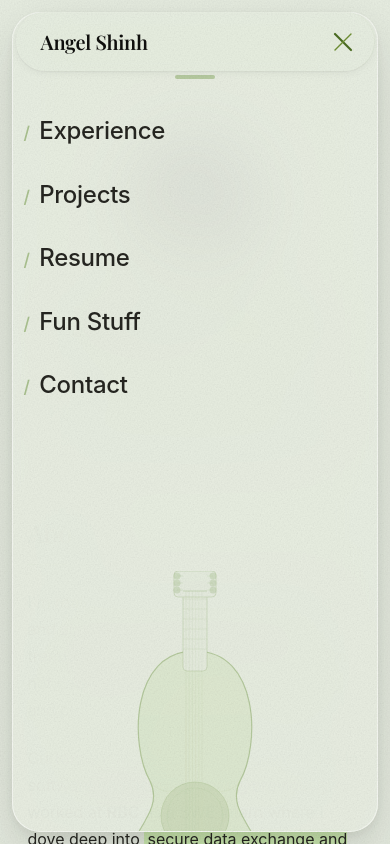
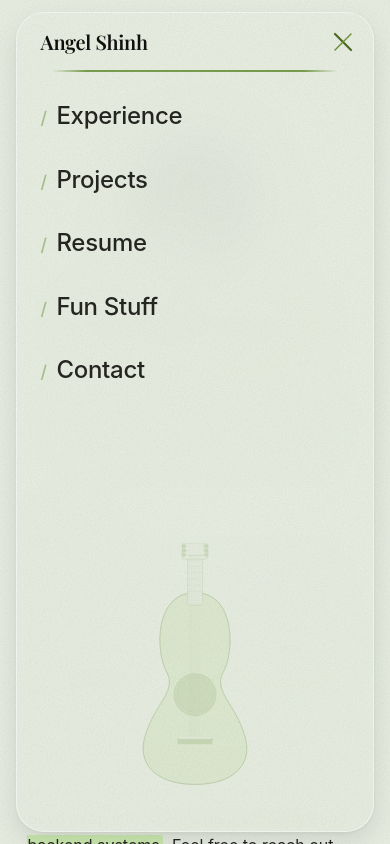
Before and after one commit to angelshinh1/portfolio, a Next.js app: page / in a window 390 px wide. Both pictures are taken after a click on the button 342 px from the left and 41 px from the top of the page. Shown: the top 844 px of the page. Built offline with nearby package versions, Linux system fonts and the light colour scheme; a web font is replaced by a local one.

Commit message:
update nav

```diff
--- a/src/components/Experience.js
+++ b/src/components/Experience.js
@@ -297,9 +297,6 @@ export default function Experience() {
                                 >
                                     <div className="overflow-hidden">
                                         <div className="px-2 md:px-4 pb-8 md:pb-10 ml-10 md:ml-14">
-                                            {/* Thin green rule */}
-                                            <div className="mb-5 h-px w-10" style={{ background: "var(--green-vivid)" }} />
-
                                             {exp.description && (
                                                 <p className="font-body text-base text-[var(--text-secondary)] mb-4 leading-relaxed max-w-[56ch]">
                                                     {exp.description}
--- a/src/components/Hero.js
+++ b/src/components/Hero.js
@@ -133,8 +133,7 @@ export default function Hero() {
                 <h2 className="type-heading text-[var(--text-primary)]">
                     About
                 </h2>
-                <div className="mb-6 mt-4 h-px w-10" style={{ background: "var(--green-vivid)" }} aria-hidden />
-                <div className="font-body type-body text-base lg:text-lg text-[var(--text-secondary)] space-y-5 max-w-[62ch]">
+                <div className="font-body type-body mt-5 text-base lg:text-lg text-[var(--text-secondary)] space-y-5 max-w-[62ch]">
                     <p>
                         I&apos;m really into exploring new technologies and staying
                         up-to-date with the latest trends in software development.
--- a/src/components/Navbar.js
+++ b/src/components/Navbar.js
@@ -13,6 +13,9 @@ const navItems = [
   { label: "Contact",    href: "/#contact"    },
 ];
 
+const isMobile = () => window.matchMedia("(max-width: 767px)").matches;
+const clamp = (v, min, max) => Math.max(min, Math.min(max, v));
+
 export default function Navbar() {
   const [open, setOpen] = useState(false);
   const [scrolled, setScrolled] = useState(false);
@@ -20,10 +23,14 @@ export default function Navbar() {
   const wigglePaths = useRef([]);
   const mobilePaths = useRef([]);
 
-  const sheetRef = useRef(null);
+  const navRef = useRef(null);    // the whole floating surface — this is what grows
+  const rowRef = useRef(null);    // the bar row: wordmark + links + toggle
+  const menuRef = useRef(null);   // everything revealed below the separator
   const springRef = useRef(null);
   const reducedRef = useRef(false);
-  const dragRef = useRef({ active: false, grabY: 0, y: 0, height: 0 });
+  const openRef = useRef(false);
+  const sizeRef = useRef({ collapsed: 56, expanded: 600 });
+  const dragRef = useRef({ active: false, grabY: 0, startH: 0, h: 0 });
   const tracker = useRef(createVelocityTracker());
 
   function wiggleLink(pathEl) {
@@ -64,76 +71,121 @@ export default function Navbar() {
     return () => window.removeEventListener("scroll", onScroll);
   }, []);
 
-  // One spring owns the sheet's Y for its whole life — opening, closing, and
-  // every gesture in between — so a transition can be grabbed mid-flight and
-  // reversed without a jump. Closed rests at -height (offscreen, above).
+  // ── The menu is the bar ────────────────────────────────────────────────────
+  // One surface, one spring, one dimension: the nav's own height. Opening grows
+  // the bar into a full menu; closing shrinks it back. Because a spring owns the
+  // value for the surface's whole life, an open can be caught halfway and pushed
+  // back closed without a jump.
   useEffect(() => {
-    const el = sheetRef.current;
-    if (!el) return;
+    const el = navRef.current;
+    const row = rowRef.current;
+    if (!el || !row) return;
 
-    const height = el.offsetHeight || window.innerHeight;
-    dragRef.current.height = height;
+    reducedRef.current = window.matchMedia("(prefers-reduced-motion: reduce)").matches;
 
-    // Reduced motion: the sheet cross-fades in place — no slide, no gesture.
-    reducedRef.current = window.matchMedia("(prefers-reduced-motion: reduce)").matches;
+    const measure = () => {
+      const collapsed = row.offsetHeight;
+      const inset = window.innerWidth >= 640 ? 16 : 12;
+      sizeRef.current = {
+        collapsed,
+        expanded: Math.max(collapsed, window.innerHeight - inset * 2),
+      };
+      return sizeRef.current;
+    };
+
+    const paint = (h) => {
+      const { collapsed, expanded } = sizeRef.current;
+      dragRef.current.h = h;
+      if (!isMobile()) return;   // desktop height is the browser's business
+
+      el.style.height = `${h}px`;
+
+      // The pill has to stop being a pill almost immediately, or a tall box with
+      // a 999px radius reads as a giant lozenge on the way open.
+      const progress = clamp((h - collapsed) / (expanded - collapsed), 0, 1);
+      el.style.borderRadius = `${999 - 971 * Math.min(1, progress * 6)}px`;
+
+      // A thin strip of chrome can be translucent; a surface that covers the
+      // screen is a blocking layer and has to read as near-solid, or the page
+      // behind it competes with the menu.
+      el.style.background = `rgba(232, 238, 226, ${(0.72 + 0.25 * progress).toFixed(3)})`;
+
+      // Menu content arrives once there's actually room for it
+      if (menuRef.current) {
+        menuRef.current.style.opacity = String(clamp((progress - 0.2) / 0.5, 0, 1));
+      }
+    };
+
+    const { collapsed } = measure();
+
     if (reducedRef.current) {
-      el.style.transform = "none";
-      el.style.opacity = "0";
-      el.style.pointerEvents = "none";
-      el.style.transition = "opacity 200ms ease";
+      // No growth animation: the menu is simply there or not.
+      el.style.transition = "none";
+      paint(collapsed);
       return;
     }
 
     const spring = createSpring({
-      from: -height,
+      from: collapsed,
       damping: 1,
-      response: 0.34,
-      onChange: (y) => {
-        dragRef.current.y = y;
-        el.style.transform = `translate3d(0, ${y}px, 0)`;
-        // Fade the surface out while it makes a large move, back in once settled
-        el.style.opacity = String(Math.min(1, 1 + y / (height * 0.5)));
-        el.style.pointerEvents = y > -height + 4 ? "auto" : "none";
-      },
+      response: 0.36,
+      onChange: paint,
     });
     springRef.current = spring;
-    el.style.transform = `translate3d(0, ${-height}px, 0)`;
-    el.style.opacity = "0";
+    paint(collapsed);
 
-    // Keep the closed position correct across rotation / viewport changes
     const onResize = () => {
-      dragRef.current.height = el.offsetHeight || window.innerHeight;
+      const { collapsed: c, expanded: e } = measure();
+      if (!isMobile()) {
+        // Desktop lays out naturally — hand height back to the browser.
+        el.style.height = "";
+        el.style.borderRadius = "999px";
+        return;
+      }
+      spring.setCurrent(open ? e : c);
     };
     window.addEventListener("resize", onResize);
+    onResize();
 
     return () => {
       window.removeEventListener("resize", onResize);
       spring.stop();
     };
+    // `open` is read inside onResize only to re-settle after a viewport change
+    // eslint-disable-next-line react-hooks/exhaustive-deps
   }, []);
 
-  // Re-target on open/close. Because it re-targets rather than restarting, a
-  // toggle mid-animation continues from the live position with its velocity.
+  // Re-target the surface whenever the menu is toggled.
   useEffect(() => {
+    const el = navRef.current;
+    if (!el) return;
+
+    openRef.current = open;
     document.body.style.overflow = open ? "hidden" : "";
 
+    const { collapsed, expanded } = sizeRef.current;
+
     if (reducedRef.current) {
-      const el = sheetRef.current;
-      if (el) {
-        el.style.opacity = open ? "1" : "0";
-        el.style.pointerEvents = open ? "auto" : "none";
-      }
+      el.style.height = isMobile() ? `${open ? expanded : collapsed}px` : "";
+      el.style.borderRadius = open ? "28px" : "999px";
+      if (menuRef.current) menuRef.current.style.opacity = open ? "1" : "0";
       return;
     }
-    springRef.current?.set(open ? 0 : -dragRef.current.height);
+    springRef.current?.set(open ? expanded : collapsed);
   }, [open]);
 
-  // ── Drag to dismiss: 1:1 tracking up, rubber-banded down, thrown on release ──
+  // ── Push the menu back up into the bar ─────────────────────────────────────
+  // Dragging upward shrinks the surface 1:1 with the finger; past fully open it
+  // resists instead of stopping dead; the release is thrown, not snapped.
   const onPointerDown = useCallback((e) => {
-    if (reducedRef.current || e.target.closest("a")) return;   // let links win
+    // Only an open menu can be dragged, and never by pressing something that
+    // already does its own job (the toggle button, a link).
+    if (reducedRef.current || !isMobile() || !openRef.current) return;
+    if (e.target.closest("a, button")) return;
     const drag = dragRef.current;
     drag.active = true;
-    drag.grabY = e.clientY - drag.y;     // respect where they grabbed it
+    drag.grabY = e.clientY;
+    drag.startH = drag.h;
     springRef.current?.stop();
     tracker.current.reset();
     tracker.current.add(e.clientY);
@@ -144,10 +196,12 @@ export default function Navbar() {
     const drag = dragRef.current;
     if (!drag.active) return;
     tracker.current.add(e.clientY);
-    let y = e.clientY - drag.grabY;
-    // Past the open position there is nothing more to show — resist, don't stop
-    if (y > 0) y = rubberband(y, drag.height);
-    springRef.current?.setCurrent(Math.max(-drag.height, y));
+
+    const { collapsed, expanded } = sizeRef.current;
+    // Finger up shortens the surface, finger down grows it — 1:1 either way
+    let h = drag.startH + (e.clientY - drag.grabY);
+    if (h > expanded) h = expanded + rubberband(h - expanded, expanded);
+    springRef.current?.setCurrent(Math.max(collapsed, h));
   }, []);
 
   const onPointerUp = useCallback(() => {
@@ -155,50 +209,46 @@ export default function Navbar() {
     if (!drag.active) return;
     drag.active = false;
 
-    const velocity = tracker.current.velocity();
+    const { collapsed, expanded } = sizeRef.current;
+    const velocity = tracker.current.velocity();   // px/s, downward positive
 
-    // A decisive flick commits in the direction it was thrown, whatever the
-    // position at release. Only an ambiguous, slow release falls back to
-    // asking where the sheet would have come to rest — a snappier
-    // deceleration than scroll's 0.998, since a sheet shouldn't coast.
+    // A decisive flick commits in the direction it was thrown; only an
+    // ambiguous, slow release asks where the surface would have come to rest.
     const FLICK = 450;
-    const dismiss = velocity < -FLICK
+    const stayOpen = velocity < -FLICK
+      ? false
+      : velocity > FLICK
         ? true
-      : velocity > FLICK
-        ? false
-        : drag.y + project(velocity, 0.99) < -drag.height * 0.3;
+        : drag.h + project(velocity, 0.99) > expanded - (expanded - collapsed) * 0.3;
 
-    // Hand the finger's velocity straight to the spring — no seam between
-    // dragging and animating.
-    springRef.current?.set(dismiss ? -drag.height : 0, velocity);
-    // Keep React's idea of the state in step with where the gesture left the
-    // sheet — pulling a closing sheet back open has to re-open it for real,
-    // not just visually (aria state, scroll lock, the next toggle press).
-    setOpen(!dismiss);
+    springRef.current?.set(stayOpen ? expanded : collapsed, velocity);
+    setOpen(stayOpen);
   }, []);
 
   return (
-    <header
-      className="fixed top-0 left-0 right-0 z-30 px-3 sm:px-5 pt-3 sm:pt-4"
+    <header className="fixed top-0 left-0 right-0 z-30 px-3 sm:px-5 pt-3 sm:pt-4">
+      {/* One floating surface. On mobile it grows from a pill into the whole
+          menu; on desktop it stays a bar and never changes height. */}
+      <div
+        ref={navRef}
+        className="material-chrome relative mx-auto max-w-[92vw] lg:max-w-[76rem] flex flex-col overflow-hidden rounded-full md:h-auto"
         style={{
-        // Slide the whole bar out the way it came in. The sheet is a child, so
-        // it never hides while the menu is open.
+          // The hide-on-scroll transform lives on this element, not on a
+          // parent: a transformed *ancestor* creates a new backdrop root and
+          // silently kills the backdrop blur on everything inside it.
           transform: hidden && !open ? "translate3d(0, -130%, 0)" : "translate3d(0, 0, 0)",
-        transition: "transform var(--t-base) var(--spring)",
+          border: `1px solid ${scrolled || open ? "var(--mat-edge)" : "transparent"}`,
+          boxShadow: scrolled || open ? "var(--lift-2)" : "var(--lift-1)",
+          transition:
+            "transform var(--t-base) var(--spring), border-color var(--t-base) var(--spring), box-shadow var(--t-base) var(--spring)",
+          touchAction: open ? "none" : "auto",
         }}
+        onPointerDown={onPointerDown}
+        onPointerMove={onPointerMove}
+        onPointerUp={onPointerUp}
+        onPointerCancel={onPointerUp}
       >
-      {/* Floating bar — a rounded pill of translucent chrome with the page
-          sliding underneath it. It gains an edge and a deeper shadow only
-          once there is content behind it to lift away from. */}
-      <div
-        className="material-chrome relative z-10 mx-auto max-w-[92vw] lg:max-w-[76rem] rounded-full"
-        style={{
-          border: `1px solid ${scrolled ? "var(--mat-edge)" : "transparent"}`,
-          boxShadow: scrolled ? "var(--lift-2)" : "var(--lift-1)",
-          transition: "border-color var(--t-base) var(--spring), box-shadow var(--t-base) var(--spring)",
-        }}
-      >
-        <div className="flex items-center justify-between pl-6 pr-4 sm:pl-7 sm:pr-5 py-3 md:py-3.5">
+        <div ref={rowRef} className="flex-shrink-0 flex items-center justify-between pl-6 pr-4 sm:pl-7 sm:pr-5 py-3 md:py-3.5">
 
           {/* Wordmark — Playfair Display (the one serif touch outside headings, as a logotype) */}
           <Link
@@ -272,35 +322,30 @@ export default function Navbar() {
             )}
           </button>
         </div>
+
+        {/* Menu body — part of the bar, not a panel under it. Revealed as the
+            surface grows, so there is never a second layer to notice. */}
+        <div
+          ref={menuRef}
+          className="md:hidden flex flex-col flex-1 min-h-0"
+          style={{ opacity: 0, transition: "opacity var(--t-fast) linear" }}
+          inert={!open ? true : undefined}
+        >
+          {/* Separator — a plucked string across the bar, deliberately visible */}
+          <div className="flex justify-center pb-6" aria-hidden>
+            <div
+              style={{
+                width: "80%",
+                height: 2,
+                borderRadius: 999,
+                background:
+                  "linear-gradient(90deg, transparent, var(--green-deep) 12%, var(--green-deep) 88%, transparent)",
+                opacity: 0.8,
+              }}
+            />
           </div>
 
-      {/* Mobile sheet — a floating rounded panel that matches the bar. It enters
-          from the top, dismisses back to the top, and can be dragged there
-          directly. Spring-driven, so it is grabbable mid-flight. */}
-      <div
-        ref={sheetRef}
-        className="material-sheet md:hidden absolute left-3 right-3 top-3 sm:left-5 sm:right-5 sm:top-4 h-[calc(100dvh-1.5rem)] sm:h-[calc(100dvh-2rem)] flex flex-col overflow-hidden rounded-[28px]"
-        style={{
-          touchAction: 'none',
-          willChange: 'transform, opacity',
-          border: '1px solid var(--mat-edge)',
-          boxShadow: 'var(--lift-3)',
-        }}
-        onPointerDown={onPointerDown}
-        onPointerMove={onPointerMove}
-        onPointerUp={onPointerUp}
-        onPointerCancel={onPointerUp}
-      >
-        {/* Spacer so links clear the floating bar sitting on top of the sheet */}
-        <div style={{ height: 58 }} />
-
-        {/* Grab handle — tells you the sheet is draggable before you try */}
-        <div className="flex justify-center pt-1" aria-hidden>
-          <div style={{ width: 40, height: 4, borderRadius: 999, background: "var(--green-deep)", opacity: 0.35 }} />
-        </div>
-
-        {/* Nav links */}
-        <nav className="flex-1 max-w-[88vw] mx-auto pt-8 flex flex-col gap-6 w-full" aria-label="Mobile navigation">
+          <nav className="flex-1 flex flex-col gap-6 pl-6 pr-4 sm:pl-7 sm:pr-5" aria-label="Mobile navigation">
             {navItems.map(({ label, href }, i) => (
               <Link
                 key={label}
@@ -332,12 +377,9 @@ export default function Navbar() {
           </nav>
 
           {/* Guitar illustration — centered at bottom */}
-        <div
-          className="flex justify-center pb-6 pointer-events-none overflow-hidden"
-          aria-hidden
-          style={{ opacity: 0.37, maxHeight: 260 }}
-        >
-          <GuitarIllustration />
+          <div className="flex justify-center pb-7 pointer-events-none" aria-hidden style={{ opacity: 0.37 }}>
+            <GuitarIllustration style={{ width: 124, height: 260 }} />
+          </div>
         </div>
       </div>
     </header>
--- a/src/components/ProjectPreview.js
+++ b/src/components/ProjectPreview.js
@@ -37,9 +37,7 @@ export default function ProjectPreview({ project }) {
         {project.subtitle}
       </p>
 
-      <div className="h-px w-8 my-5" style={{ background: "var(--green-vivid)" }} />
-
-      <p className="font-body text-[1.05rem] leading-relaxed text-[var(--text-secondary)]">
+      <p className="font-body text-[1.05rem] leading-relaxed text-[var(--text-secondary)] mt-5">
         {project.description}
       </p>
 
--- a/src/components/ProjectRow.js
+++ b/src/components/ProjectRow.js
@@ -45,8 +45,6 @@ function ToggleGlyph({ isExpanded }) {
 function ExpandedDetails({ project, chipBg }) {
   return (
     <>
-      <div className="mb-5 h-px w-10" style={{ background: "var(--green-vivid)" }} />
-
       <p className="font-body text-base text-[var(--text-secondary)] leading-relaxed max-w-[56ch]">
         {project.description}
       </p>
--- a/src/styles/globals.css
+++ b/src/styles/globals.css
@@ -70,9 +70,6 @@
   --mat-regular:  rgba(244, 248, 241, 0.66);
   --mat-thin:     rgba(244, 248, 241, 0.44);
   --mat-dark:     rgba(26, 26, 24, 0.62);
-  --mat-blur-lg:  saturate(180%) blur(24px);
-  --mat-blur-md:  saturate(170%) blur(14px);
-  --mat-blur-sm:  saturate(150%) blur(8px);
   --mat-edge:     rgba(255, 255, 255, 0.55);   /* light catching the top edge */
 
   /* Elevation — bigger surfaces read thicker, so they cast further */
@@ -207,25 +204,41 @@ body::after {
 /* ══ MATERIALS ═════════════════════════════════════════════════════════ */
 .material {
   background: var(--mat-regular);
-  backdrop-filter: var(--mat-blur-md);
-  -webkit-backdrop-filter: var(--mat-blur-md);
   border: 1px solid var(--mat-edge);
   box-shadow: var(--lift-2);
 }
 
 .material-chrome {  /* structural: nav bars — heavier, blurs more */
   background: var(--mat-thick);
-  backdrop-filter: var(--mat-blur-lg);
-  -webkit-backdrop-filter: var(--mat-blur-lg);
 }
 
-/* A sheet that takes over the screen is a blocking layer, so it reads as a
-   near-solid surface — translucent enough to stay connected to the page,
-   never so thin that the content behind it competes with the nav. */
-.material-sheet {
-  background: rgba(232, 238, 226, 0.95);
-  backdrop-filter: saturate(180%) blur(32px);
-  -webkit-backdrop-filter: saturate(180%) blur(32px);
+/* The blur lives behind an @supports guard on purpose. The production CSS
+   minifier resolves the build's browser targets and silently DELETES bare
+   backdrop-filter declarations for them — the property survives in dev and
+   vanishes in the built stylesheet. Inside @supports the condition is a
+   runtime question, so the declarations are left alone. */
+@supports ((backdrop-filter: blur(1px)) or (-webkit-backdrop-filter: blur(1px))) {
+  .material {
+    -webkit-backdrop-filter: saturate(170%) blur(14px);
+    backdrop-filter: saturate(170%) blur(14px);
+  }
+
+  .material-chrome {
+    -webkit-backdrop-filter: saturate(180%) blur(24px);
+    backdrop-filter: saturate(180%) blur(24px);
+  }
+
+  .btn {
+    -webkit-backdrop-filter: saturate(150%) blur(8px);
+    backdrop-filter: saturate(150%) blur(8px);
+  }
+
+  @media (prefers-reduced-transparency: reduce), (prefers-contrast: more) {
+    .material, .material-chrome, .btn {
+      -webkit-backdrop-filter: none;
+      backdrop-filter: none;
+    }
+  }
 }
 
 /* Vibrancy: text over a translucent surface needs weight + a tracking bump,
@@ -295,8 +308,6 @@ mark, .mark {
   letter-spacing: 0.045em;
   color: var(--text-primary);
   background: var(--mat-thin);
-  backdrop-filter: var(--mat-blur-sm);
-  -webkit-backdrop-filter: var(--mat-blur-sm);
   border: 1.5px solid var(--text-primary);
   padding: 0.72rem 1.5rem;
   border-radius: 999px;
@@ -323,7 +334,6 @@ mark, .mark {
 .btn-solid {
   background: var(--text-primary);
   color: var(--bg-base);
-  backdrop-filter: none;
 }
 
 .btn-solid:hover {
@@ -355,10 +365,8 @@ mark, .mark {
 
 /* Frostier, not see-through, when transparency is turned down */
 @media (prefers-reduced-transparency: reduce) {
-  .material, .material-chrome, .material-sheet, .btn {
+  .material, .material-chrome, .btn {
     background: var(--bg-surface);
-    backdrop-filter: none;
-    -webkit-backdrop-filter: none;
   }
   body::after { opacity: 0.06; }
 }
@@ -370,10 +378,8 @@ mark, .mark {
     --text-secondary: #16160F;
     --text-muted: #3A3A34;
   }
-  .material, .material-chrome, .material-sheet {
+  .material, .material-chrome {
     background: var(--bg-surface);
-    backdrop-filter: none;
-    -webkit-backdrop-filter: none;
     border-color: var(--line-strong);
   }
   body::after { opacity: 0; }
```
Also changed, not shown: src/components/SectionHeader.js (+0 -8 lines). Lines whose indentation alone changed are shown as unchanged.
